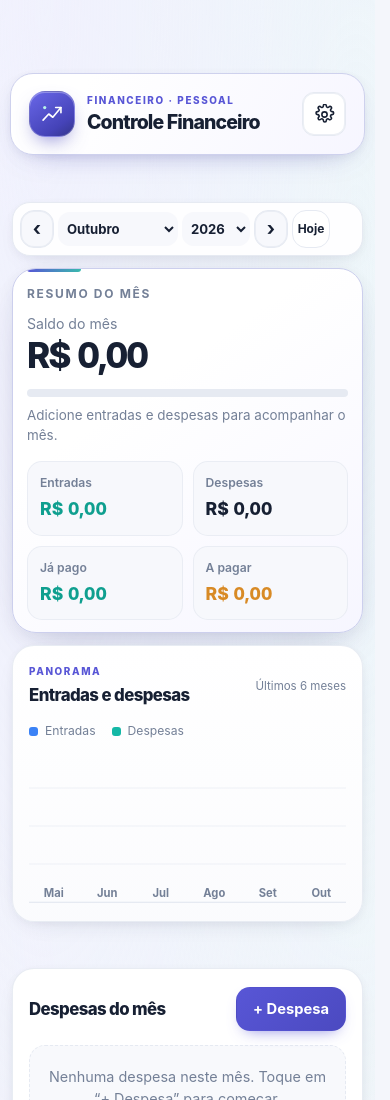
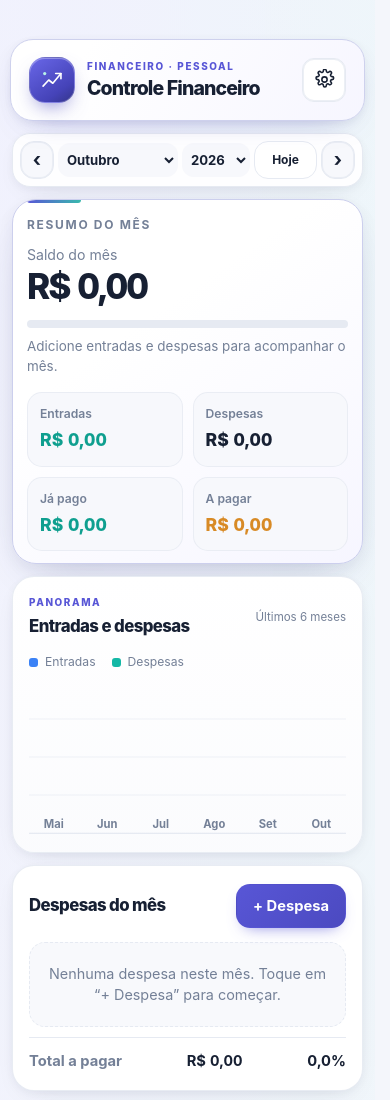
Before and after one commit to joaopedros111/controle-financeiro, a plain HTML site: page index.html in a window 390 px wide. Shown: the top 1100 px of the page. Drawn offline with Linux system fonts and the light colour scheme.

Commit message:
Atualização Geral 1.2

```diff
--- a/index.html
+++ b/index.html
@@ -33,7 +33,7 @@
 
 
 
-        <header class="topo">
+        <header class="topo">
             <div class="marca-app" aria-label="Controle Financeiro">
                 <span class="marca-icone" aria-hidden="true">
                     <svg viewBox="0 0 32 32" focusable="false">
@@ -52,7 +52,7 @@
 
 
 
-        <nav class="periodo" aria-label="Período">
+        <nav class="periodo" aria-label="Período">
     <button id="mes-anterior" class="btn btn-icone" type="button" aria-label="Mês anterior">‹</button>
     <label class="sr-only" for="mes">Mês</label>
     <select id="mes">
@@ -71,8 +71,8 @@
     </select>
     <label class="sr-only" for="ano">Ano</label>
     <select id="ano"></select>
+    <button id="hoje" class="btn btn-secundario" type="button">Hoje</button>
     <button id="mes-proximo" class="btn btn-icone" type="button" aria-label="Próximo mês">›</button>
-    <button id="hoje" class="btn btn-secundario" type="button">Hoje</button>
 </nav>
 
 
@@ -143,7 +143,7 @@
 </section>
 
 
-        <!-- Despesas -->
+        <!-- Despesas -->
 
 <section class="bloco despesas" aria-labelledby="titulo-despesas">
     <div class="bloco-topo">
@@ -165,7 +165,7 @@
 
 
 
-        <!-- Despesas por categoria -->
+        <!-- Despesas por categoria -->
 
 <section class="bloco" aria-labelledby="titulo-categorias">
     <div class="bloco-topo">
@@ -210,7 +210,7 @@
 
 
 
-    </main>
+    </main>
 
 <dialog id="dialogo-ajustes" aria-labelledby="titulo-ajustes">
     <div class="dialogo-corpo ajustes-corpo">
--- a/style.css
+++ b/style.css
@@ -1189,7 +1189,7 @@
     .periodo {
         width: 100%;
         max-width: 100%;
-        grid-template-columns: 40px 120px 82px 40px auto;
+        grid-template-columns: 40px 120px 82px auto 40px;
         grid-template-rows: auto;
         align-content: start;
         gap: 6px;
@@ -1200,8 +1200,8 @@
     .periodo #mes-anterior { grid-column: 1; grid-row: 1; }
     .periodo #mes { grid-column: 2; grid-row: 1; width: 100%; min-width: 0; padding: 8px; font-size: .88rem; }
     .periodo #ano { grid-column: 3; grid-row: 1; width: 100%; min-width: 0; padding: 8px; font-size: .88rem; }
-    .periodo #mes-proximo { grid-column: 4; grid-row: 1; }
-    .periodo #hoje { grid-column: 5; grid-row: 1; width: auto; min-height: 44px; margin: 0; padding: 8px 12px; }
+    .periodo #hoje { grid-column: 4; grid-row: 1; width: auto; min-height: 44px; margin: 0; padding: 8px 12px; }
+    .periodo #mes-proximo { grid-column: 5; grid-row: 1; }
     .ajustes-botao svg { width: 21px; height: 21px; fill: none; stroke: currentColor; stroke-width: 1.8; stroke-linecap: round; stroke-linejoin: round; }
     .ajustes-corpo > .bloco-topo { margin-bottom: 20px; }
     .ajustes-secao + .ajustes-secao { margin-top: 20px; padding-top: 18px; border-top: 1px solid var(--borda); }
@@ -1216,13 +1216,13 @@
     .ajustes-secao .nota { margin-top: 12px; }
 
     @media (max-width: 420px) {
-        .periodo { width: 100%; grid-template-columns: 34px 120px 68px 34px 38px; gap: 4px; padding: 7px; }
+        .periodo { width: 100%; grid-template-columns: 34px 120px 68px auto 34px; gap: 4px; padding: 7px; }
         .periodo #mes, .periodo #ano { padding: 7px 4px; font-size: .82rem; }
         .periodo .btn-icone { width: 34px; min-width: 34px; height: 38px; min-height: 38px; }
         .periodo #hoje { min-width: 38px; min-height: 38px; padding: 6px; font-size: .75rem; }
     }
     @media (max-width: 360px) {
-        .periodo { grid-template-columns: 34px 84px 62px 34px 38px; }
+        .periodo { grid-template-columns: 34px 84px 62px auto 34px; }
     }
 }
 
```
